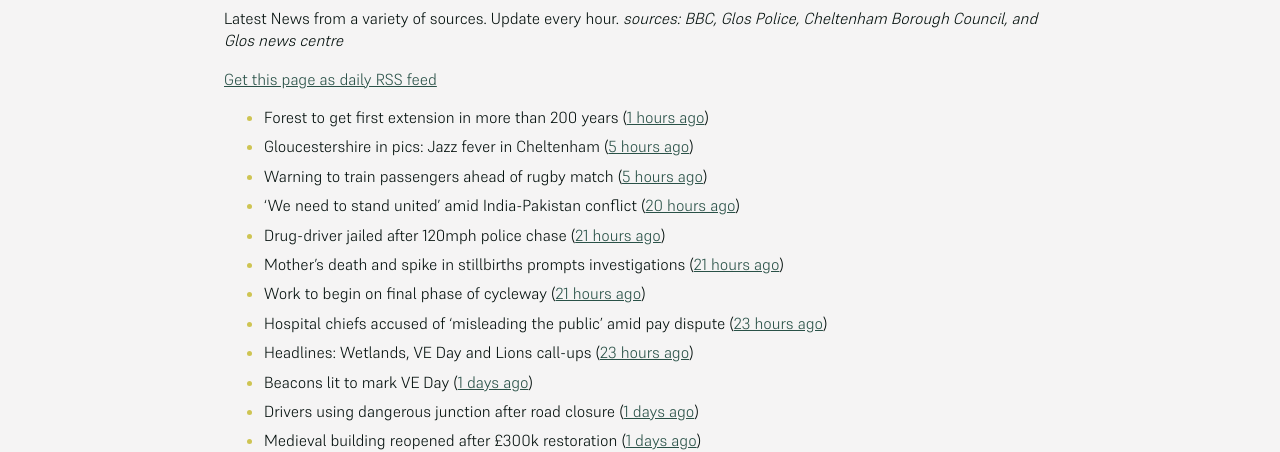
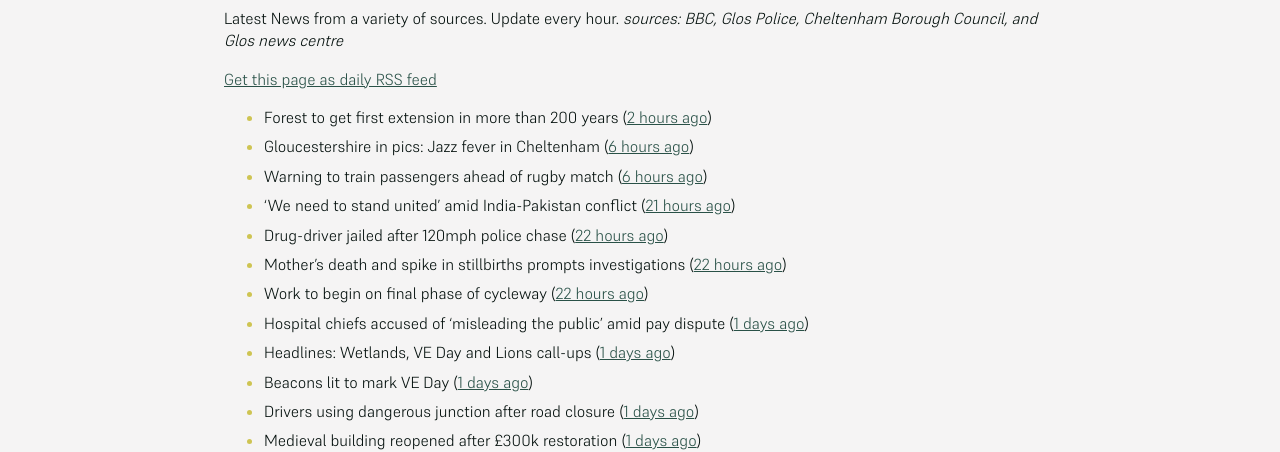
Before and after one commit to mat-0/cheltenham-open-data, a Jekyll site: the page built from _pages/news.md, in a window 1280 px wide. Shown: the part 266-718 px from the top of the page. Built offline with Jekyll 4.4.1, drawn with Linux system fonts in a browser that asks for light colours.

Commit message:
Updated 2025-05-10 13:04:13

```diff
--- a/_pages/news.md
+++ b/_pages/news.md
@@ -12,15 +12,15 @@ _sources: BBC, Glos Police, Cheltenham Borough Council, and Glos news centre_
 [Get this page as daily RSS feed](/daily.rss)
 
 <!-- news_marker starts -->
-- Forest to get first extension in more than 200 years ([1 hours ago](https://www.bbc.com/news/articles/cx2w2d1ww0yo))
-- Gloucestershire in pics: Jazz fever in Cheltenham ([5 hours ago](https://www.bbc.com/news/articles/cql23676qlgo))
-- Warning to train passengers ahead of rugby match ([5 hours ago](https://www.bbc.com/news/articles/cde2e6kx43xo))
-- 'We need to stand united' amid India-Pakistan conflict ([20 hours ago](https://www.bbc.com/news/articles/cx202gvxgj7o))
-- Drug-driver jailed after 120mph police chase ([21 hours ago](https://www.bbc.com/news/articles/c8jgl2gdj3jo))
-- Mother’s death and spike in stillbirths prompts investigations ([21 hours ago](https://gloucesternewscentre.co.uk/mothers-death-and-spike-in-stillbirths-prompts-investigations/))
-- Work to begin on final phase of cycleway ([21 hours ago](https://www.bbc.com/news/articles/cjwq3242dego))
-- Hospital chiefs accused of ‘misleading the public’ amid pay dispute ([23 hours ago](https://gloucesternewscentre.co.uk/hospital-chiefs-accused-of-misleading-the-public-amid-pay-dispute/))
-- Headlines: Wetlands, VE Day and Lions call-ups ([23 hours ago](https://www.bbc.com/news/articles/c4gre522d7lo))
+- Forest to get first extension in more than 200 years ([2 hours ago](https://www.bbc.com/news/articles/cx2w2d1ww0yo))
+- Gloucestershire in pics: Jazz fever in Cheltenham ([6 hours ago](https://www.bbc.com/news/articles/cql23676qlgo))
+- Warning to train passengers ahead of rugby match ([6 hours ago](https://www.bbc.com/news/articles/cde2e6kx43xo))
+- 'We need to stand united' amid India-Pakistan conflict ([21 hours ago](https://www.bbc.com/news/articles/cx202gvxgj7o))
+- Drug-driver jailed after 120mph police chase ([22 hours ago](https://www.bbc.com/news/articles/c8jgl2gdj3jo))
+- Mother’s death and spike in stillbirths prompts investigations ([22 hours ago](https://gloucesternewscentre.co.uk/mothers-death-and-spike-in-stillbirths-prompts-investigations/))
+- Work to begin on final phase of cycleway ([22 hours ago](https://www.bbc.com/news/articles/cjwq3242dego))
+- Hospital chiefs accused of ‘misleading the public’ amid pay dispute ([1 days ago](https://gloucesternewscentre.co.uk/hospital-chiefs-accused-of-misleading-the-public-amid-pay-dispute/))
+- Headlines: Wetlands, VE Day and Lions call-ups ([1 days ago](https://www.bbc.com/news/articles/c4gre522d7lo))
 - Beacons lit to mark VE Day ([1 days ago](https://www.bbc.com/news/videos/c74nln2wnzko))
 - Drivers using dangerous junction after road closure ([1 days ago](https://www.bbc.com/news/articles/c0qnq5jvwz0o))
 - Medieval building reopened after £300k restoration ([1 days ago](https://www.bbc.com/news/articles/cwy6y3d1xz0o))
```
Also changed, not shown: _data/flood.json (+5 -69 lines), _pages/fix-my-street.md (+1 -1 lines), index.md (+4 -4 lines).
